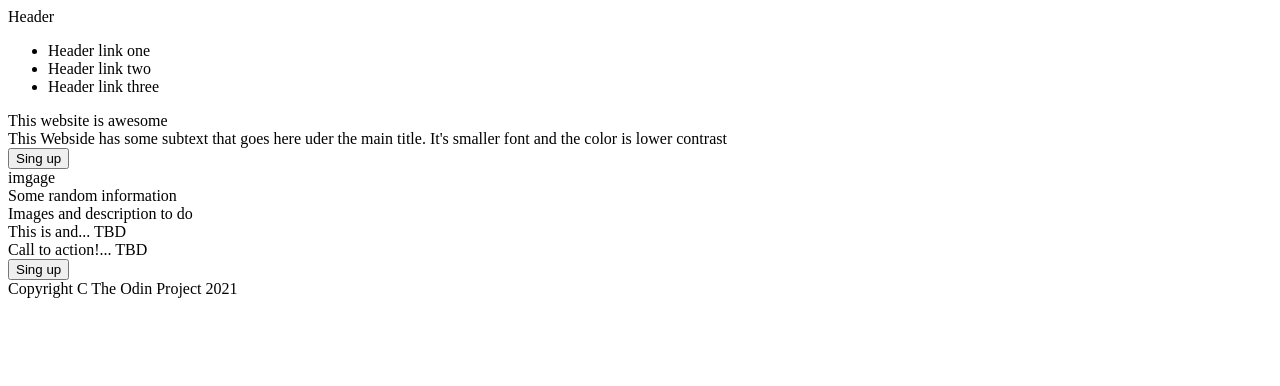
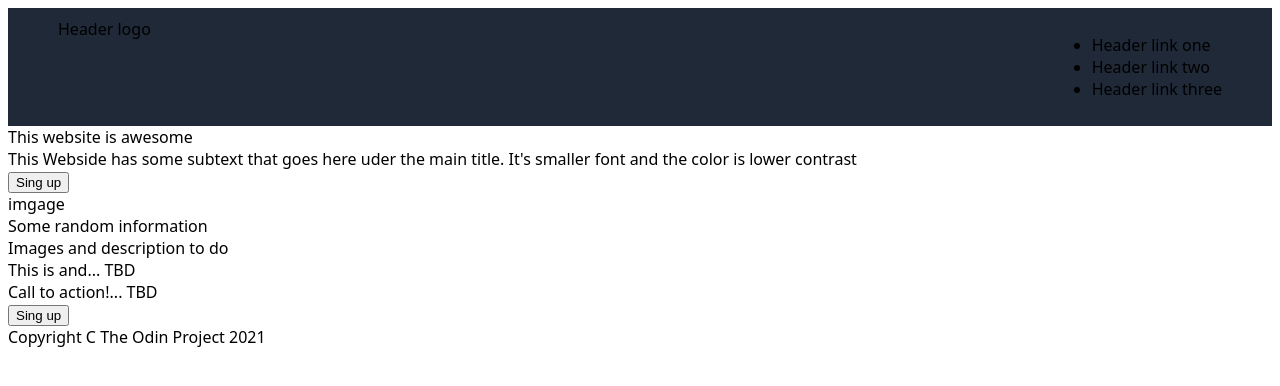
Before and after one commit to Kurczakus/Landing-Page-Odin, a plain HTML site: page index.html in a window 1280 px wide. Drawn offline with Linux system fonts and the light colour scheme.

Commit message:
header changes - aligning with desing: flex&paddings

```diff
--- a/index.html
+++ b/index.html
@@ -8,7 +8,7 @@
 </head>
 <body>
     <div class="header">
-        <div>Header</div>
+        <div>Header logo</div>
         <ul>
             <li>Header link one</li>
             <li>Header link two</li>
--- a/style.css
+++ b/style.css
@@ -0,0 +1,12 @@
+body {
+    display:flex;
+    flex-direction: column;
+    font-family: system-ui, -apple-system, BlinkMacSystemFont, 'Segoe UI', Roboto, Oxygen, Ubuntu, Cantarell, 'Open Sans', 'Helvetica Neue', sans-serif;
+}
+
+.header {
+    background-color:#1F2937;
+    display:flex;
+    justify-content: space-between;
+    padding:10px 50px;
+}
```
Lines whose indentation alone changed are shown as unchanged.
